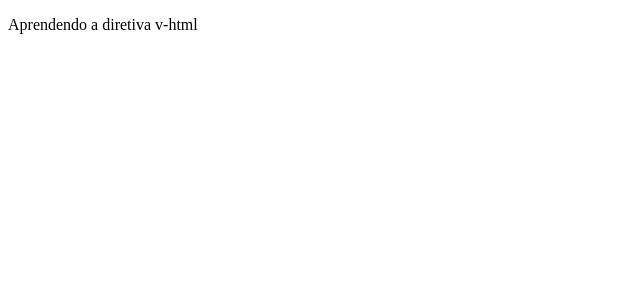
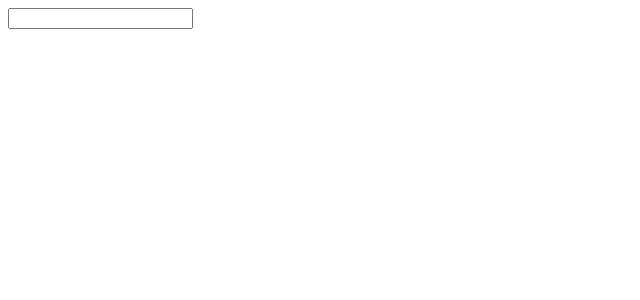
Before and after one commit to marcos-renan/estudos-vuejs, a Vue app: page / in a window 1280 px wide. Shown: the top 300 px of the page, without its empty margins (0-640 px from the left). Built offline with nearby package versions, Linux system fonts and the light colour scheme.

Commit message:
Diretiva v-model

```diff
--- a/src/App.vue
+++ b/src/App.vue
@@ -3,11 +3,12 @@
 //import Exemplo2 from './components/Exemplo2.vue';
 //import Exemplo3 from './components/Exemplo3.vue';
 //import Exemplo4 from './components/Exemplo4.vue';
-import Exemplo5 from './components/Exemplo5.vue';
+//import Exemplo5 from './components/Exemplo5.vue';
+import Exemplo6 from './components/Exemplo6.vue';
 </script>
 
 <template>
 
-  <Exemplo5 />
+  <Exemplo6 />
 
 </template>
--- /dev/null
+++ b/src/components/Exemplo6.vue
@@ -0,0 +1,11 @@
+Diretiva v-model
+<script setup>
+import { ref } from 'vue';
+
+    let texto = ref('');
+</script>
+
+<template>
+    <input type="text" v-model="texto">
+    <h1>{{ texto }}</h1>
+</template>
```
